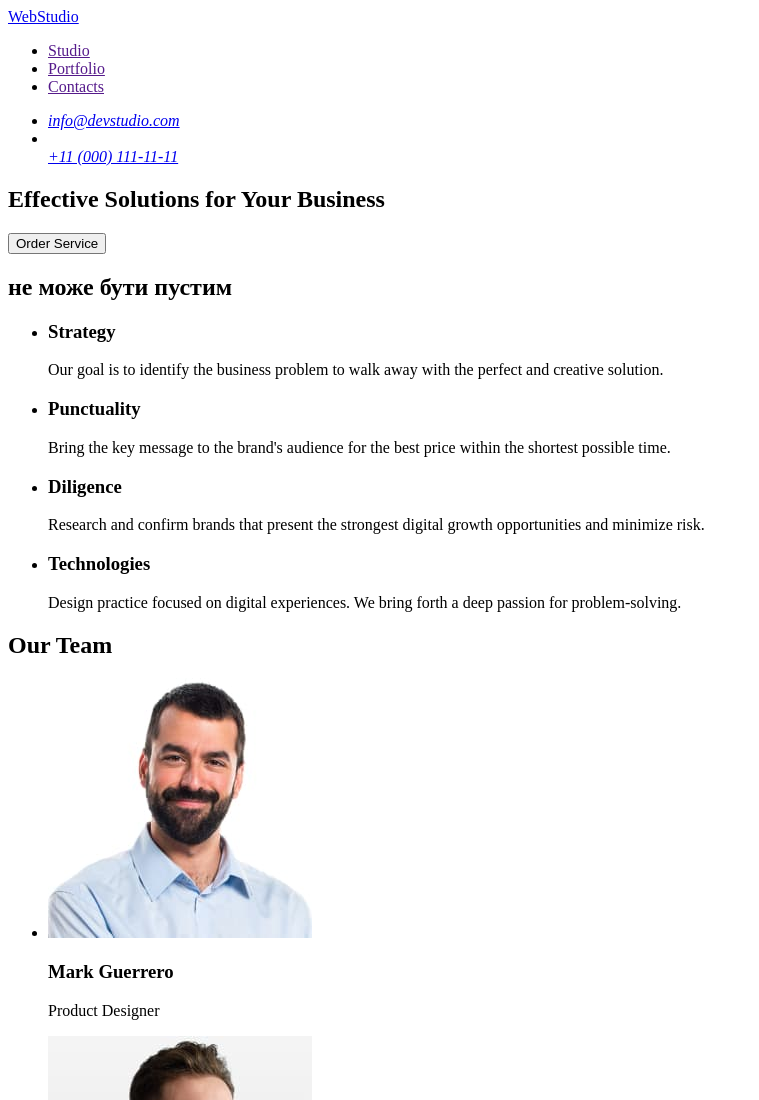
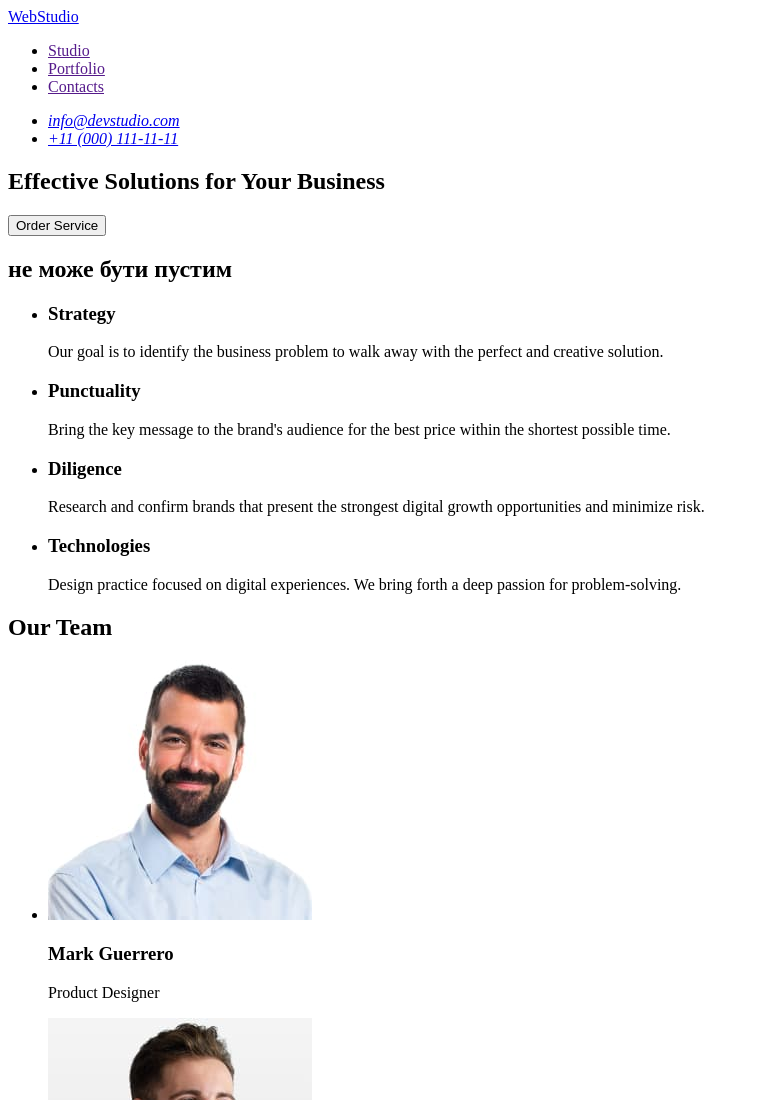
Before and after one commit to Zhanna14/goit-markup-hw-01, a plain HTML site: page index.html in a window 1280 px wide. Shown: the top 1100 px of the page, without its empty margins (0-759 px from the left). Drawn offline with Linux system fonts and the light colour scheme.

Commit message:
homework

```diff
--- a/index.html
+++ b/index.html
@@ -20,7 +20,7 @@
         <address>
             <ul>
                 <li><a href="mailto:info@devstudio.com" target="_blank">info@devstudio.com</a></li>
-                <li></li><a href="tel:+11(000)111-11-11">+11 (000) 111-11-11</a></li>
+                <li><a href="tel:+110001111111">+11 (000) 111-11-11</a></li>
             </ul>
         </address>
     </header>
```
